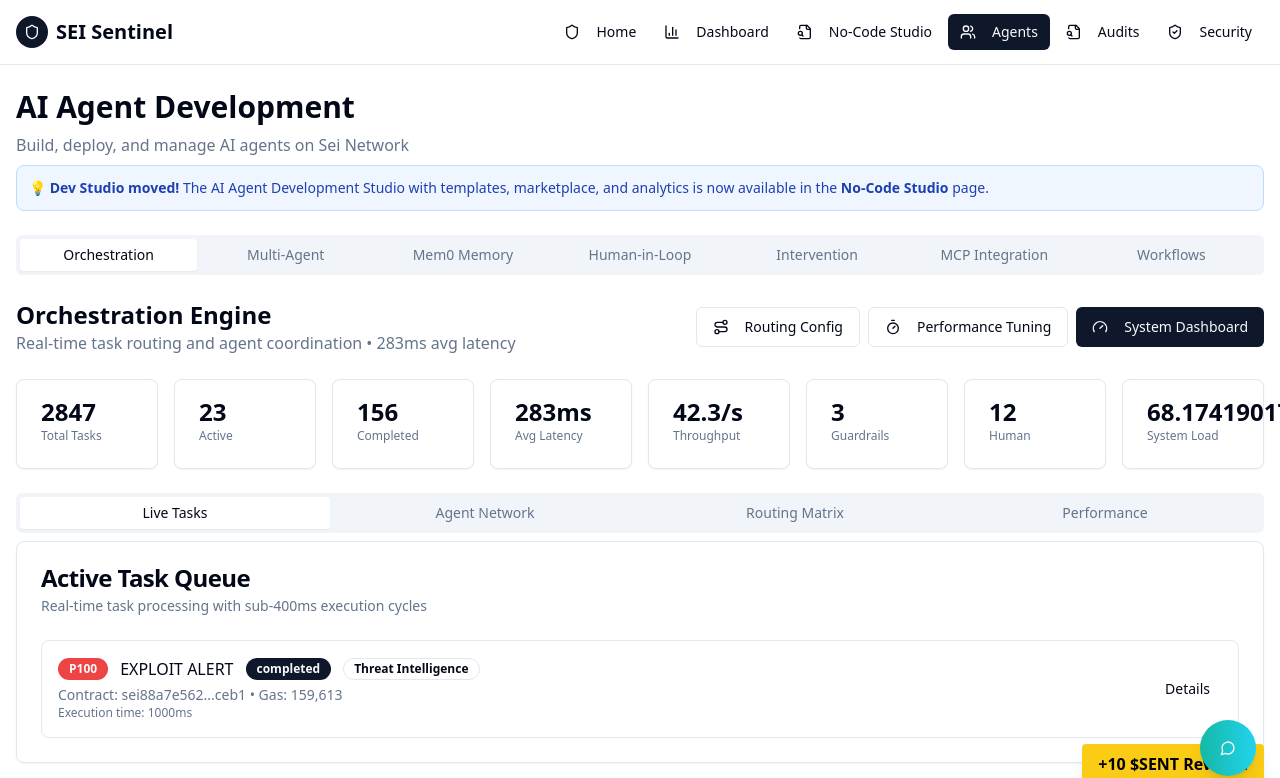
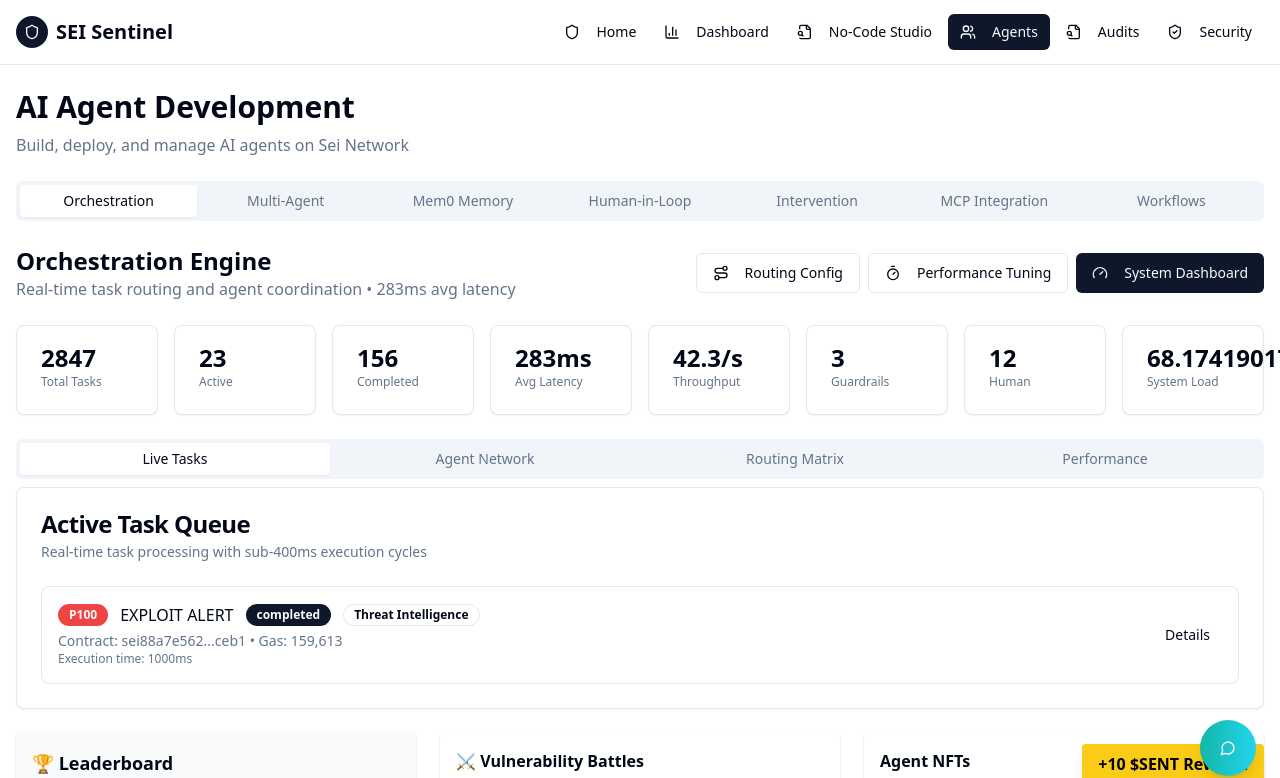
Before and after one commit to lucylow/sei-guardian-vigil, a React (Vite) app: page /agents in a window 1280 px wide. Shown: the top 778 px of the page. Built offline with nearby package versions, Linux system fonts and the light colour scheme.

Commit message:
Remove dev studio moved text
Remove the "Dev Studio moved!" text and its containing blue box from the Agents page.

```diff
--- a/src/pages/Agents.tsx
+++ b/src/pages/Agents.tsx
@@ -42,11 +42,6 @@ export default function Agents() {
         <div className="mb-6">
           <h1 className="text-3xl font-bold text-foreground mb-2">AI Agent Development</h1>
           <p className="text-muted-foreground">Build, deploy, and manage AI agents on Sei Network</p>
-          <div className="mt-2 p-3 bg-blue-50 border border-blue-200 rounded-lg">
-            <p className="text-sm text-blue-800">
-              💡 <strong>Dev Studio moved!</strong> The AI Agent Development Studio with templates, marketplace, and analytics is now available in the <strong>No-Code Studio</strong> page.
-            </p>
-          </div>
         </div>
 
         <Tabs defaultValue="orchestration" className="w-full">
```
